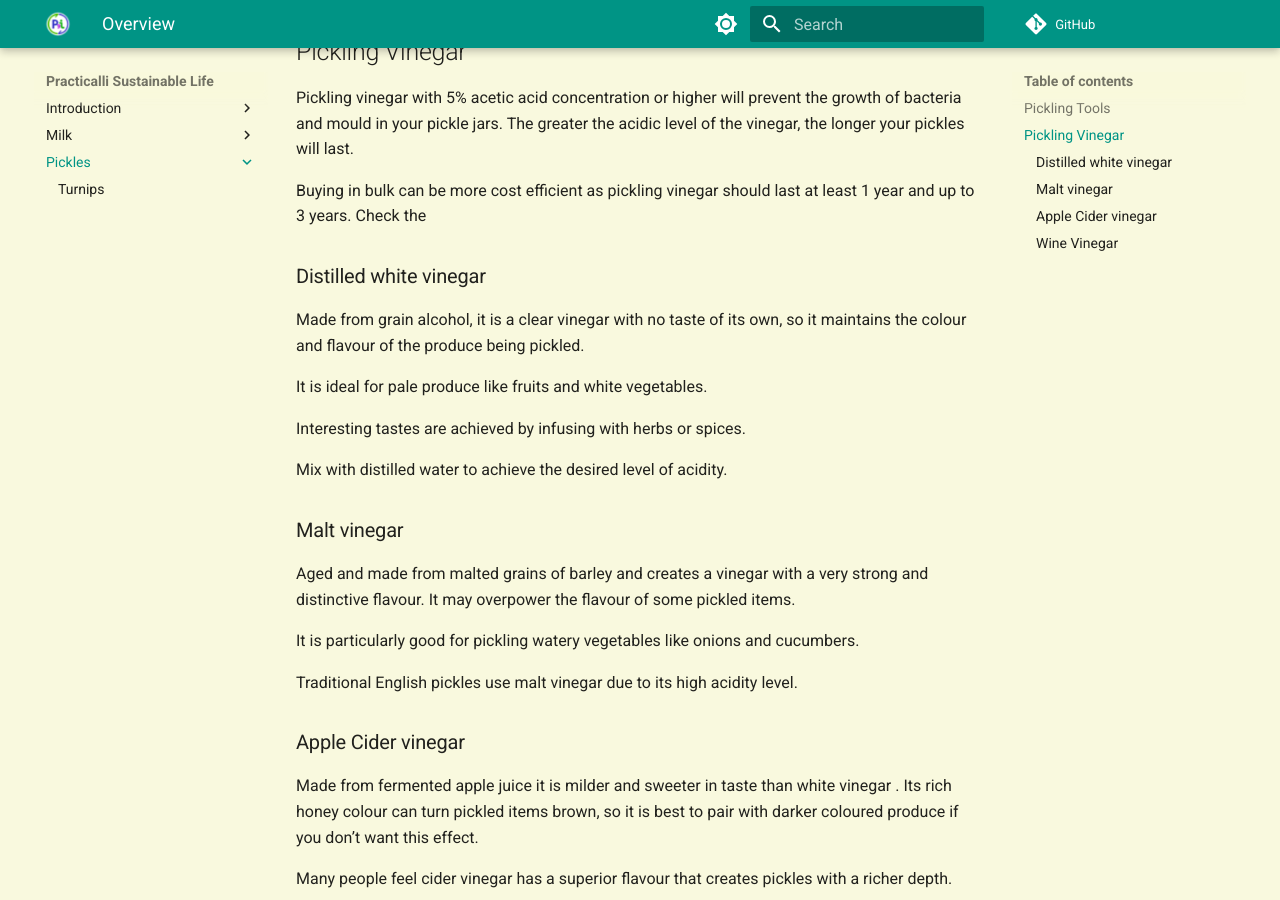
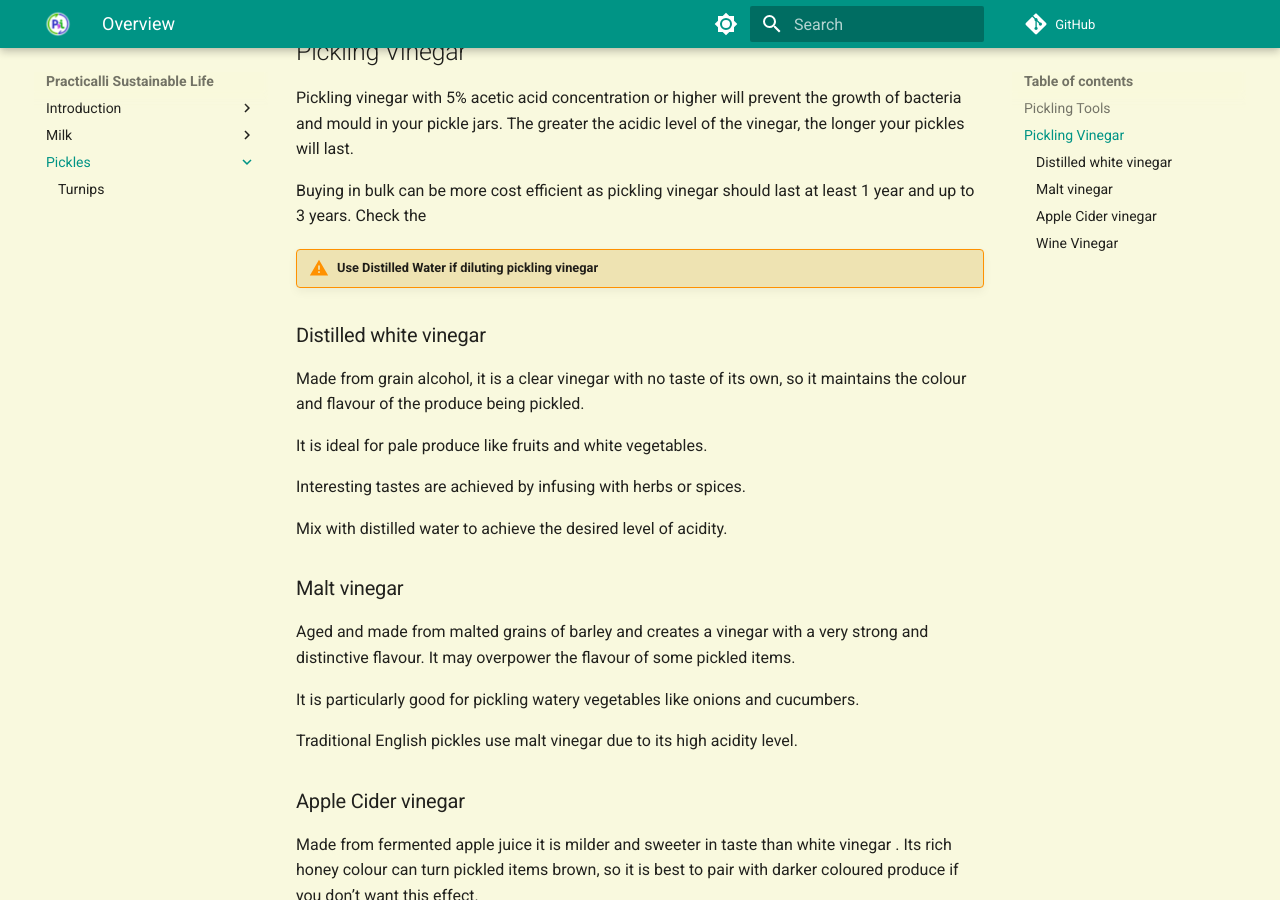
Before and after one commit to practicalli/sustainable-life, an MkDocs documentation site: the page built from docs/pickles/index.md, in a window 1280 px wide and 900 px high, scrolled down 1087 px. Built offline with MkDocs 1.6.1 and Material for MkDocs 9.7.7, drawn with Linux system fonts in a browser that asks for light colours; comment, search, counter and statistics services are not loaded.

Commit message:
pickles: add warning to use distilled water

```diff
--- a/docs/pickles/index.md
+++ b/docs/pickles/index.md
@@ -42,6 +42,8 @@ Pickling vinegar with 5% acetic acid concentration or higher will prevent the gr
 
 Buying in bulk can be more cost efficient as pickling vinegar should last at least 1 year and up to 3 years.  Check the
 
+!!! WARNING "Use Distilled Water if diluting pickling vinegar"
+
 
 ### Distilled white vinegar
 
```
